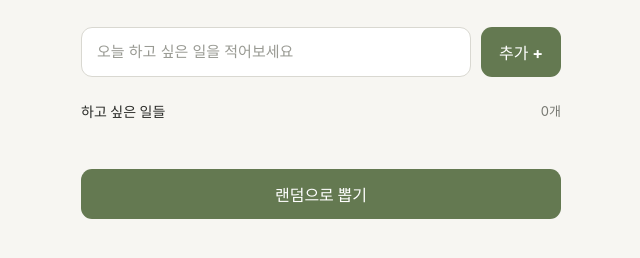
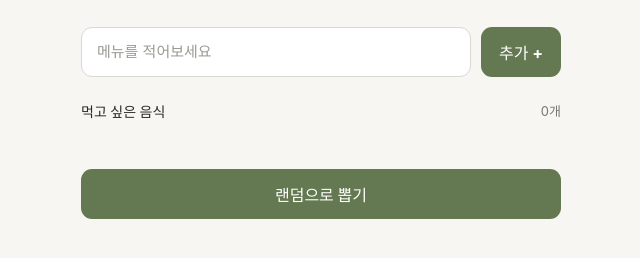
Before and after one commit to nooo-00/what-to-eat, a plain HTML site: page index.html in a window 1280 px wide. Shown: the part 332-590 px from the top of the page, without its empty margins (319-959 px from the left). Drawn offline with Linux system fonts and the light colour scheme.

Commit message:
index.html

```diff
--- a/index.html
+++ b/index.html
@@ -16,16 +16,16 @@
       </header>
 
       <form id="candidate-form" novalidate>
-        <label class="sr-only" for="candidate-input">하고 싶은 일</label>
+        <label class="sr-only" for="candidate-input">먹고 싶은 음식</label>
         <div class="input-row">
-          <input id="candidate-input" name="candidate" type="text" placeholder="오늘 하고 싶은 일을 적어보세요" autocomplete="off">
+          <input id="candidate-input" name="candidate" type="text" placeholder="메뉴를 적어보세요" autocomplete="off">
           <button class="add-button" type="submit">추가 +</button>
         </div>
       </form>
 
       <section class="candidate-section" aria-labelledby="candidate-heading">
         <div class="candidate-heading">
-          <h2 id="candidate-heading">하고 싶은 일들</h2>
+          <h2 id="candidate-heading">먹고 싶은 음식</h2>
           <span id="candidate-count">0개</span>
         </div>
         <ul id="candidate-list" class="candidate-list"></ul>
```
